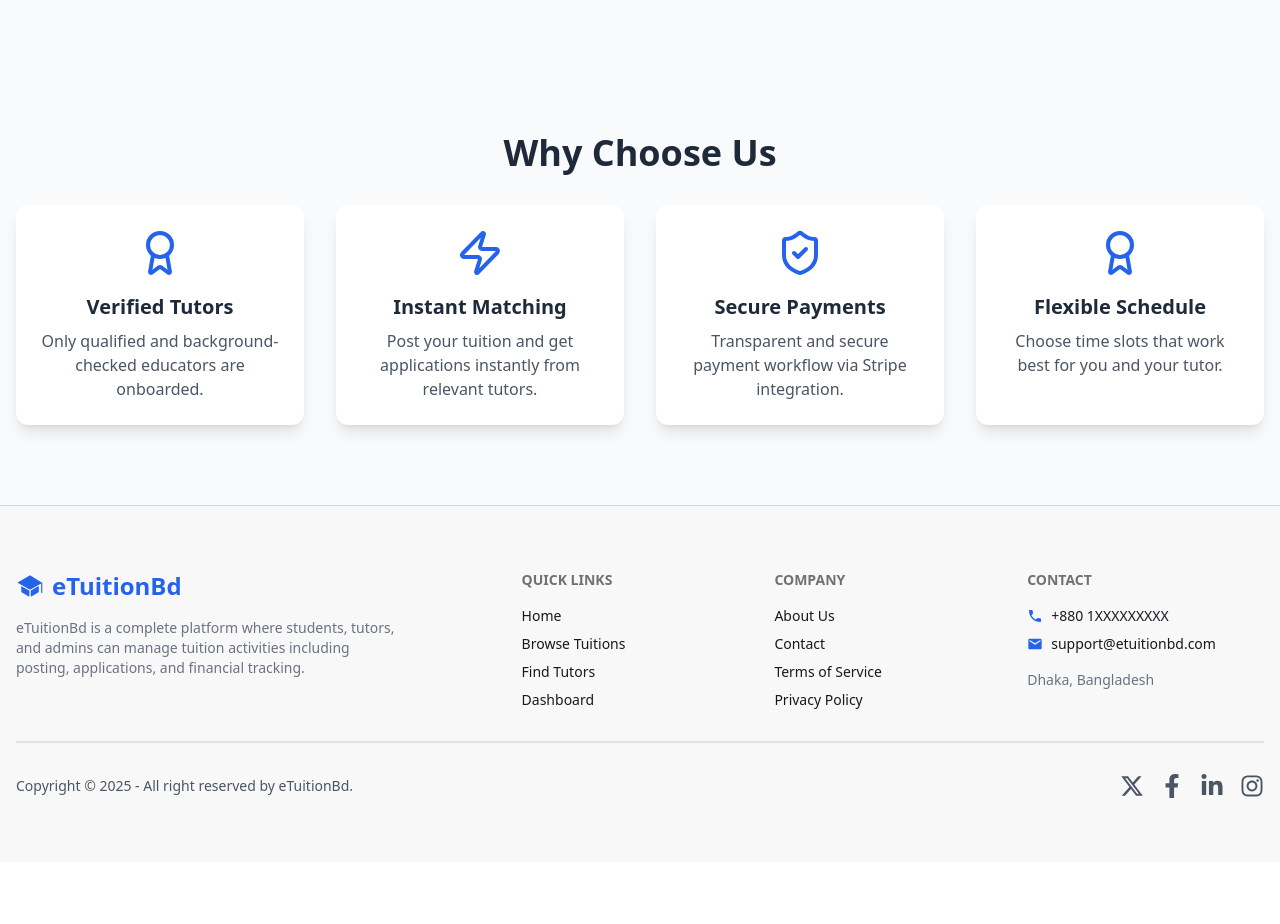
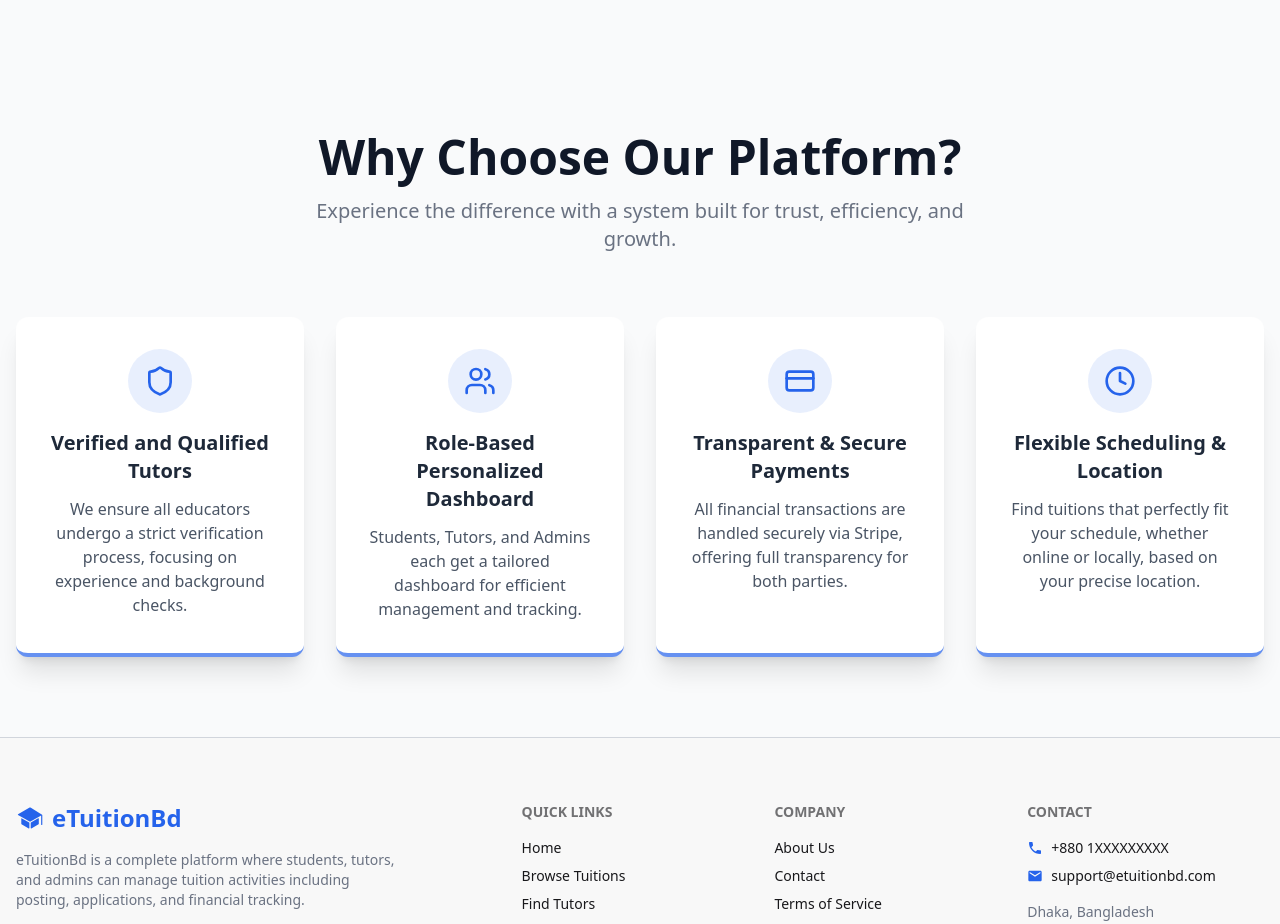
Before and after one commit to morshedalom5675/assignment11-for-tutorBD, a React (Vite) app: page / in a window 1280 px wide. Shown: the part 1300-2224 px from the top of the page. Before the commit the page ends 2162 px from the top, so only its background shows below. Built offline with nearby package versions, Linux system fonts and the light colour scheme; no server answers.

Commit message:
edited section

```diff
--- a/src/components/Home/WhyChooseUs.jsx
+++ b/src/components/Home/WhyChooseUs.jsx
@@ -1,83 +1,105 @@
 import React from "react";
-import { Award, Zap, ShieldCheck } from "lucide-react";
+import { Shield, Users, CreditCard, Clock } from "lucide-react";
 import { motion } from "framer-motion";
 
 const WhyChooseUs = () => {
+  // ফিচার ডেটা
   const features = [
     {
-      icon: Award,
-      title: "Verified Tutors",
+      title: "Verified and Qualified Tutors",
       description:
-        "Only qualified and background-checked educators are onboarded.",
+        "We ensure all educators undergo a strict verification process, focusing on experience and background checks.",
+      icon: Shield,
     },
     {
-      icon: Zap,
-      title: "Instant Matching",
+      title: "Role-Based Personalized Dashboard",
       description:
-        "Post your tuition and get applications instantly from relevant tutors.",
+        "Students, Tutors, and Admins each get a tailored dashboard for efficient management and tracking.",
+      icon: Users,
     },
     {
-      icon: ShieldCheck,
-      title: "Secure Payments",
+      title: "Transparent & Secure Payments",
       description:
-        "Transparent and secure payment workflow via Stripe integration.",
+        "All financial transactions are handled securely via Stripe, offering full transparency for both parties.",
+      icon: CreditCard,
     },
     {
-      icon: Award,
-      title: "Flexible Schedule",
-      description: "Choose time slots that work best for you and your tutor.",
+      title: "Flexible Scheduling & Location",
+      description:
+        "Find tuitions that perfectly fit your schedule, whether online or locally, based on your precise location.",
+      icon: Clock,
     },
   ];
 
+  // Framer Motion Variants for Staggered Animation
   const containerVariants = {
     hidden: { opacity: 0 },
     visible: {
       opacity: 1,
-      transition: { staggerChildren: 0.15 },
+      transition: {
+        staggerChildren: 0.15,
+      },
     },
   };
 
   const itemVariants = {
-    hidden: { opacity: 0, y: 40 },
+    hidden: { opacity: 0, scale: 0.8 },
     visible: {
       opacity: 1,
-      y: 0,
-      transition: { duration: 0.6, ease: "easeOut" },
+      scale: 1,
+      transition: { type: "spring", stiffness: 100 },
     },
   };
 
   return (
     <div className="py-20 bg-gray-50">
-      <div className="container mx-auto px-4 text-center">
-        <motion.h2
+      {" "}
+      {/* হালকা ধূসর ব্যাকগ্রাউন্ড */}
+      <div className="container mx-auto px-4">
+        {/* Section Header */}
+        <motion.div
           initial={{ opacity: 0, y: -20 }}
           whileInView={{ opacity: 1, y: 0 }}
           viewport={{ once: true }}
           transition={{ duration: 0.5 }}
-          className="text-4xl font-extrabold text-gray-800 mb-8"
+          className="text-center mb-16"
         >
-          Why Choose Us
-        </motion.h2>
+          <h2 className="text-4xl lg:text-5xl font-extrabold text-gray-900 mb-4">
+            Why Choose Our Platform?
+          </h2>
+          <p className="text-xl text-gray-500 max-w-2xl mx-auto">
+            Experience the difference with a system built for trust, efficiency,
+            and growth.
+          </p>
+        </motion.div>
 
+        {/* 4-Feature Grid */}
         <motion.div
-          className="grid grid-cols-1 sm:grid-cols-2 lg:grid-cols-4 gap-8"
           initial="hidden"
           whileInView="visible"
-          viewport={{ once: true, amount: 0.3 }}
+          viewport={{ once: true, amount: 0.4 }}
           variants={containerVariants}
+          className="grid grid-cols-1 md:grid-cols-2 lg:grid-cols-4 gap-8"
         >
           {features.map((feature, index) => {
             const Icon = feature.icon;
             return (
               <motion.div
                 key={index}
-                className="bg-white p-6 rounded-xl shadow-lg hover:shadow-2xl transition-all duration-300"
                 variants={itemVariants}
+                className="bg-white p-8 rounded-xl shadow-xl border-b-4 border-primary/70 text-center transition duration-500 hover:shadow-2xl hover:border-b-secondary"
               >
-                <Icon className="w-12 h-12 text-primary mb-4 mx-auto" />
-                <h3 className="text-xl font-bold mb-2 text-gray-800">
+                {/* Icon */}
+                <div className="w-16 h-16 mx-auto mb-4 flex items-center justify-center rounded-full bg-primary/10 text-primary">
+                  <Icon className="w-8 h-8" />
+                </div>
+
+                {/* Title */}
+                <h3 className="text-xl font-bold text-gray-800 mb-3">
                   {feature.title}
                 </h3>
+
+                {/* Description */}
                 <p className="text-gray-600">{feature.description}</p>
               </motion.div>
             );
```
